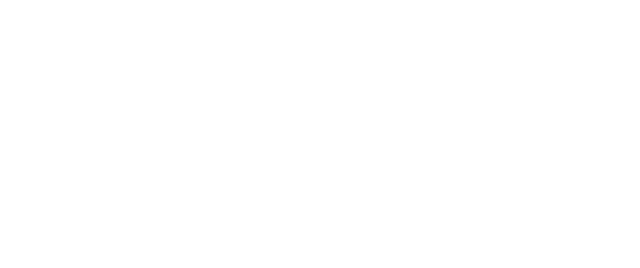
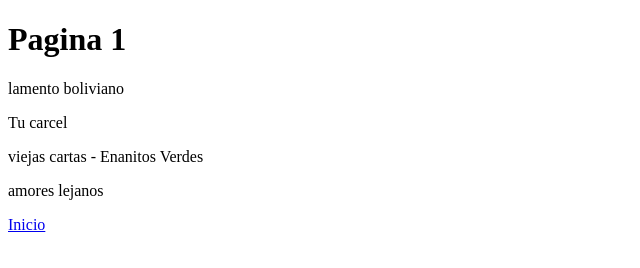
Before and after one commit to Berserk-24/proyectoG67, a plain HTML site: page index.html in a window 1280 px wide. Shown: the whole page, without its empty margins (0-640 px from the left). Drawn offline with Linux system fonts and the light colour scheme.

Commit message:
version 2.1

```diff
--- a/index.html
+++ b/index.html
@@ -7,4 +7,12 @@
     <title>Documento</title>
 </head>
 <body>
-    <p>
+    <h1>Pagina 1</h1>
+
+    <p>lamento boliviano</p>
+    <p>Tu carcel</p>
+    <p>viejas cartas - Enanitos Verdes</p>
+    <p>amores lejanos</p>
+    <a href="index2.html">Inicio</a>
+</body>
+</html>
```
Also changed, not shown: index2.html (added).
